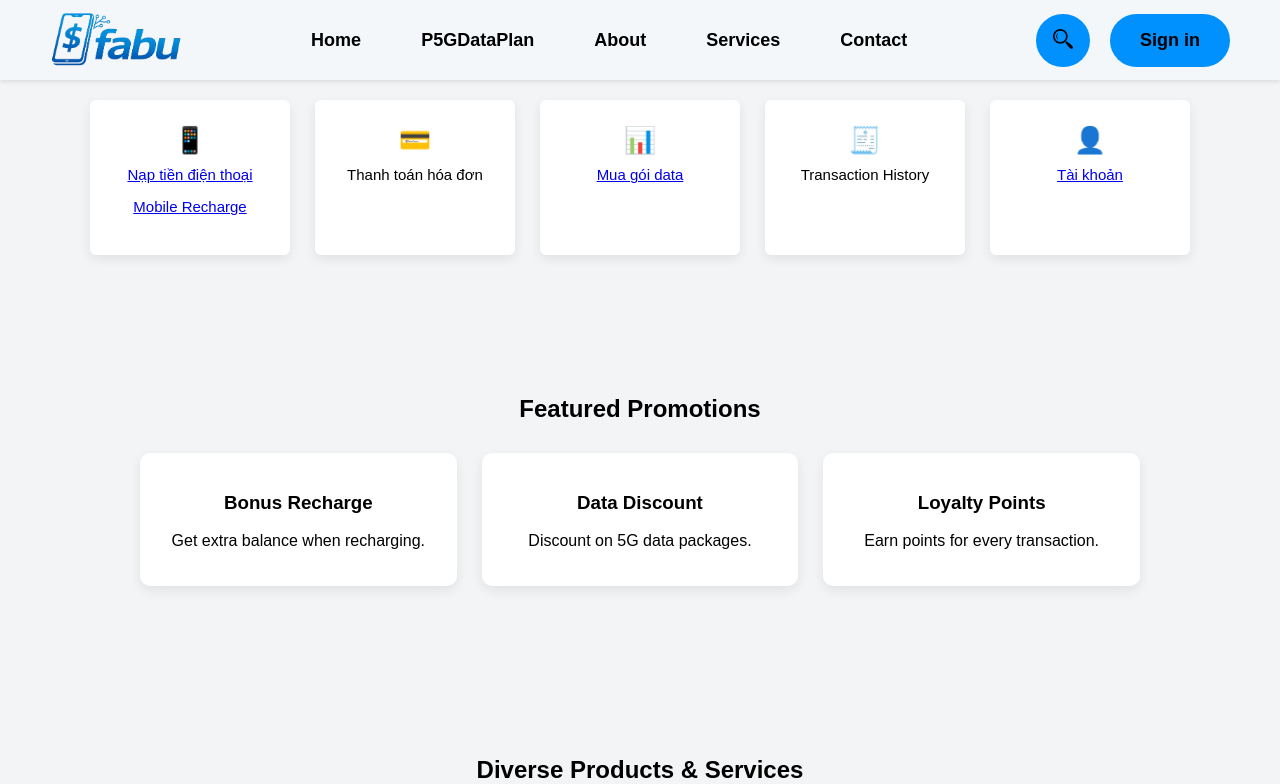
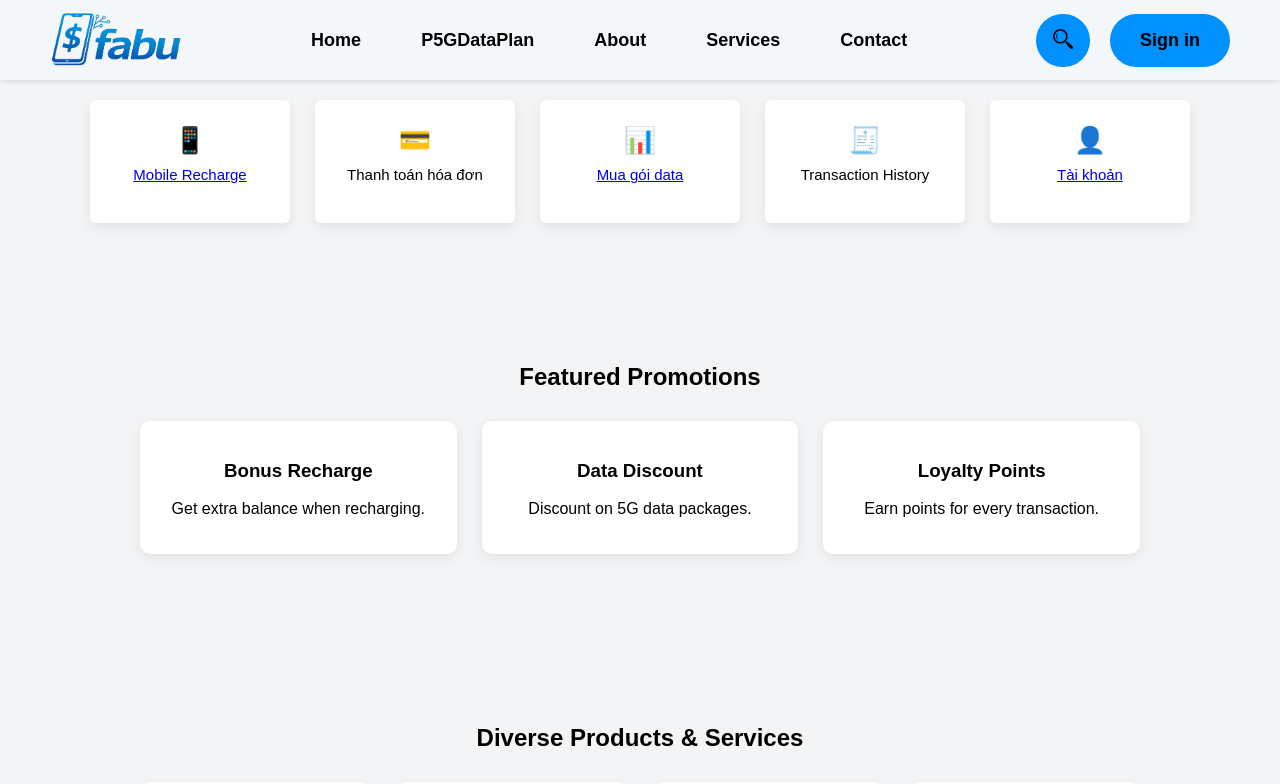
Before and after one commit to MinhBiTong/Fabu, a Next.js app in the folder src/frontend/: page / in a window 1280 px wide. Shown: the top 784 px of the page. Built offline with nearby package versions, Linux system fonts and the light colour scheme.

Commit message:
Update page.tsx

```diff
--- a/src/frontend/src/app/page.tsx
+++ b/src/frontend/src/app/page.tsx
@@ -9,7 +9,6 @@ export default function HomePage() {
 
           <Link href="/recharge" className="service-card">
             <span>📱</span>
-            <p>Nạp tiền điện thoại</p>
             <p>Mobile Recharge</p>
           </Link>
 
```
